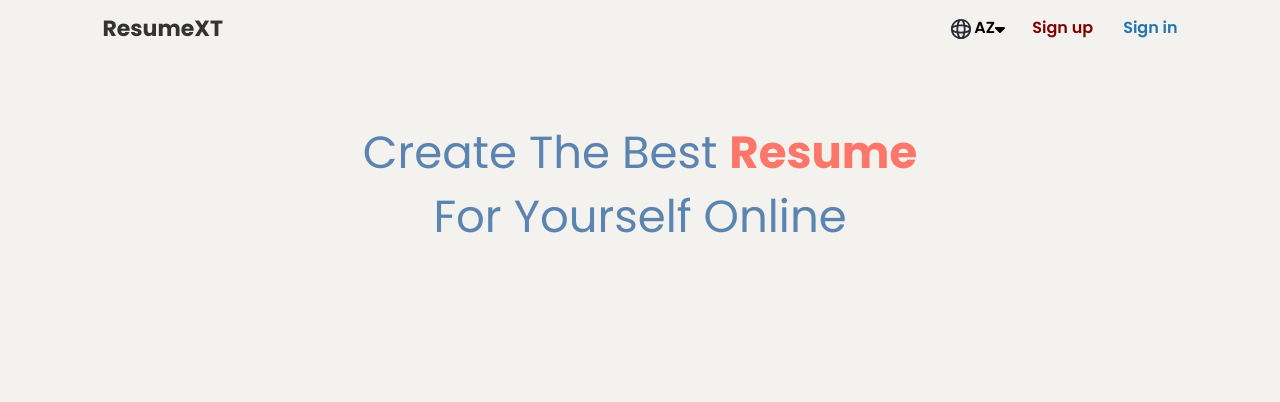
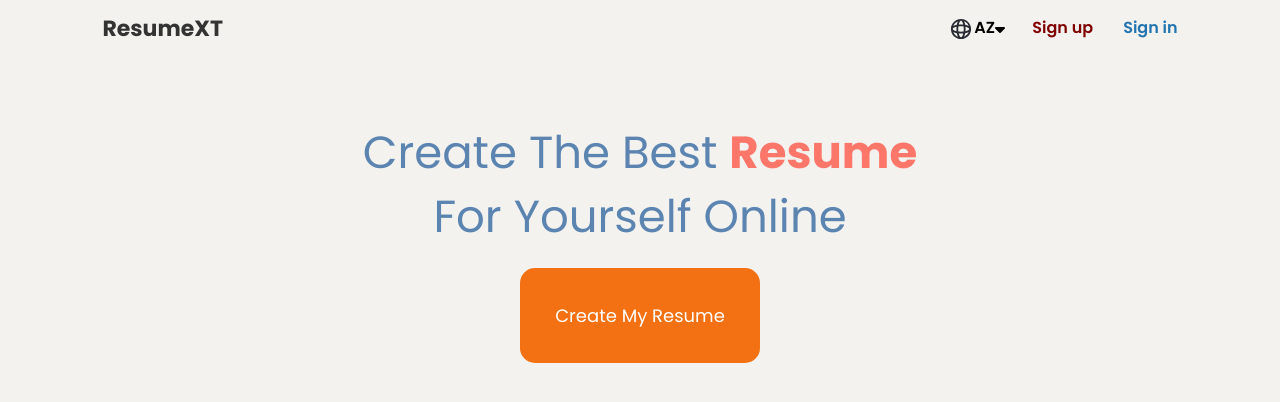
Before and after one commit to samirquluzade/ResumeBuilder, a React (Create React App) app: page / in a window 1280 px wide. Shown: the top 402 px of the page. Built offline with nearby package versions, Linux system fonts and the light colour scheme.

Commit message:
Created:(Adding some styles)

```diff
--- a/src/components/MainSection.js
+++ b/src/components/MainSection.js
@@ -2,55 +2,18 @@ import React, {useEffect} from 'react';
 import styled from 'styled-components';
 
 const MainSection = (props) => {
-    const Typing = () => {
-        const typedTextSpan = document.querySelector(".typing");
-        const txt = [
-            "Create The Best Resume For Yourself Online",
-            "Don't worry! We'll help you how to create your best resume",
-            "Just click the button below &#8595;",
-        ];
-        const typeSpeed = 150;
-        const eraseSpeed = 100;
-        const newText = 500;
-        let textArrayIndex = 0;
-        let charIndex = 0;
-        function typeWriter() {
-            if (charIndex < txt[textArrayIndex].length) {
-                if (typedTextSpan) {
-                    typedTextSpan.innerHTML += txt[textArrayIndex].charAt(charIndex);
-                    charIndex++;
-                    setTimeout(typeWriter, typeSpeed);
-                }
-            } else {
-                setTimeout(erase, newText);
-            }
-        }
-        function erase() {
-            if (charIndex > 0) {
-                typedTextSpan.innerHTML = txt[textArrayIndex].substring(0, charIndex - 1);
-                charIndex--;
-                setTimeout(erase, eraseSpeed);
-            } else {
-                textArrayIndex++;
-                if (textArrayIndex >= txt.length) {
-                    textArrayIndex = 0;
-                }
-                setTimeout(typeWriter, typeSpeed + 500);
-            }
-        }
-        document.addEventListener("DOMContentLoaded", function () {
-            setTimeout(typeWriter, newText);
-        });
-    }
 
-    useEffect(() => {
-        Typing();
-    },[])
     return(
         <Section>
           <Inspiration>
               <p className="typing">Create The Best <span>Resume</span><br/> For Yourself Online</p>
           </Inspiration>
+            <CreateButtonDiv>
+                <CreateButton>
+                    <span>Create My Resume</span>
+                    <i className="fas fa-arrow-right right-button"></i>
+                </CreateButton>
+            </CreateButtonDiv>
         </Section>
     );
 }
@@ -69,6 +32,45 @@ const Inspiration = styled.div`
       font-weight: 700;
       color:#fc766aff;
     }
+  @media(max-width: 768px){
+    p{
+      font-size: 30px;
+    }
+  }
+`;
+
+const CreateButton = styled.a`
+    padding: 35px;
+    font-size: 18px;
+    background-color: #F37112;
+    border-radius: 15px;
+    transition: .7s;
+    cursor: pointer;
+    span{
+      color:white;
+    }
+    i{
+      margin-left: 30px;
+      float:right;
+      display: none;
+      color:white;
+    }
+`;
+
+const CreateButtonDiv = styled.div`
+    text-align: center;
+    margin:5% 0;
+    i{
+      font-size: 20px;
+    }
+    ${CreateButton}:hover{
+      i{
+        float:none;
+        display: inline-block;
+      }
+      background-color: maroon;
+    }
+
 `;
 
 export default MainSection;
```
